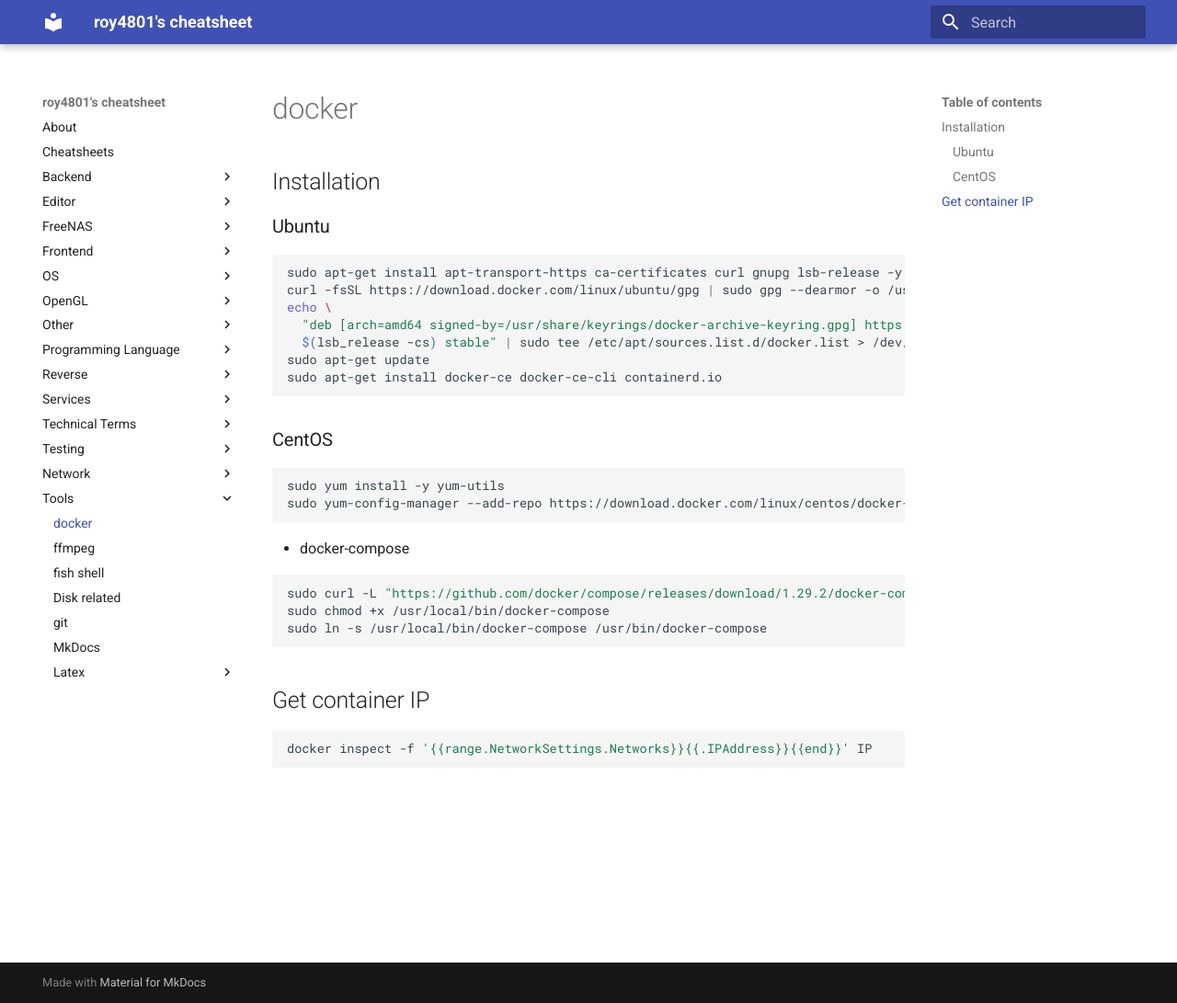
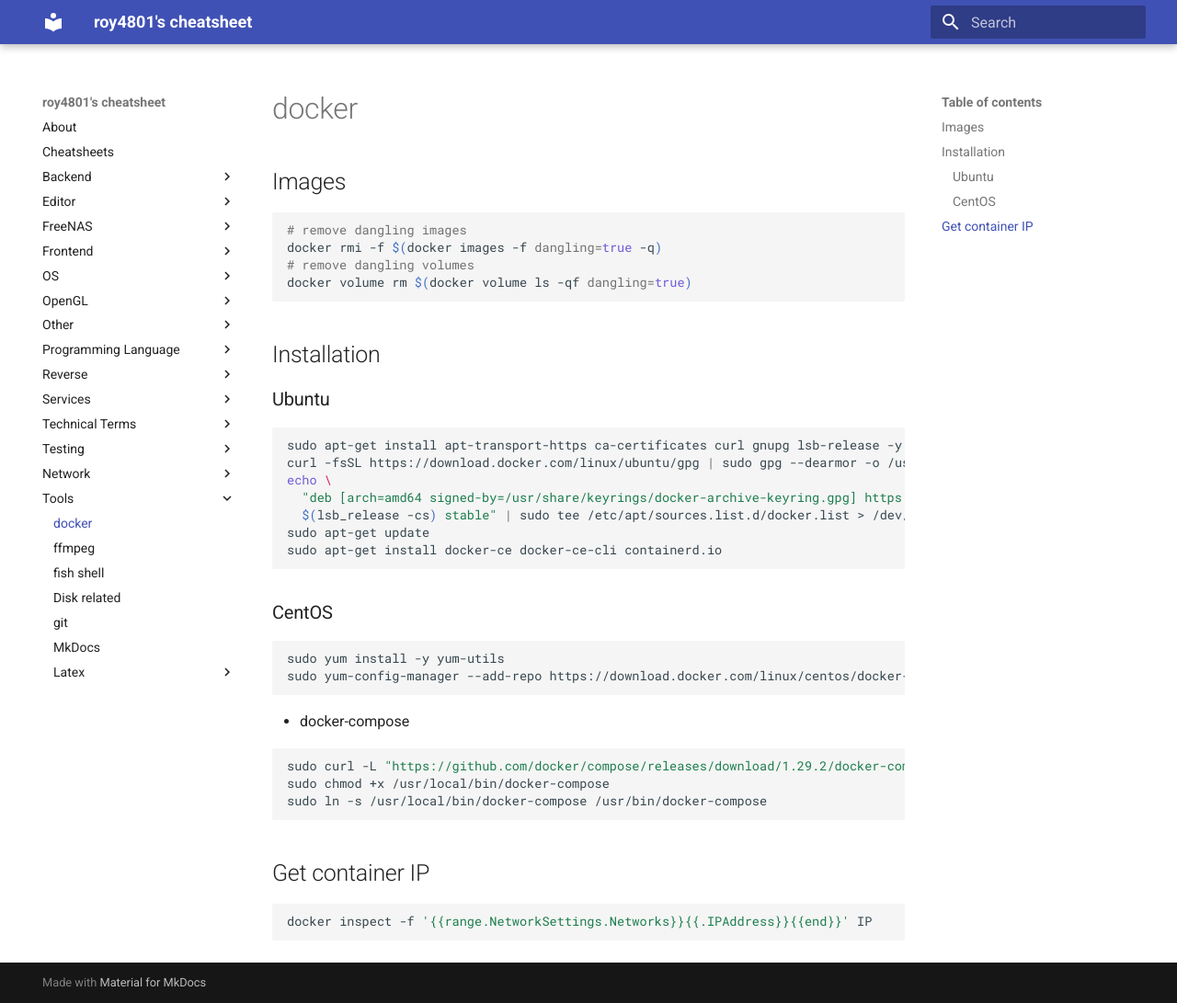
Before and after one commit to roy4801/docs.roy4801.tw, an MkDocs documentation site: the page built from docs/tools/docker.md, in a window 1280 px wide and 1091 px high. Shown: the whole window at 92% size. Built offline with MkDocs 1.6.1 and Material for MkDocs 9.7.7, drawn with Linux system fonts in a browser that asks for light colours.

Commit message:
Update notes

````diff
--- a/docs/tools/docker.md
+++ b/docs/tools/docker.md
@@ -1,4 +1,13 @@
 # docker
+
+## Images
+
+```bash
+# remove dangling images
+docker rmi -f $(docker images -f dangling=true -q)
+# remove dangling volumes
+docker volume rm $(docker volume ls -qf dangling=true)
+```
 
 ## Installation
 
````
Also changed, not shown: docs/Programming Language/python/libs/pyyaml.md (added, +30 -0 lines), docs/Programming Language/python/libs/tarfile.md (added, +43 -0 lines), docs/network/mikrotik.md (added, +7 -0 lines), docs/tools/git.md (+6 -0 lines).
